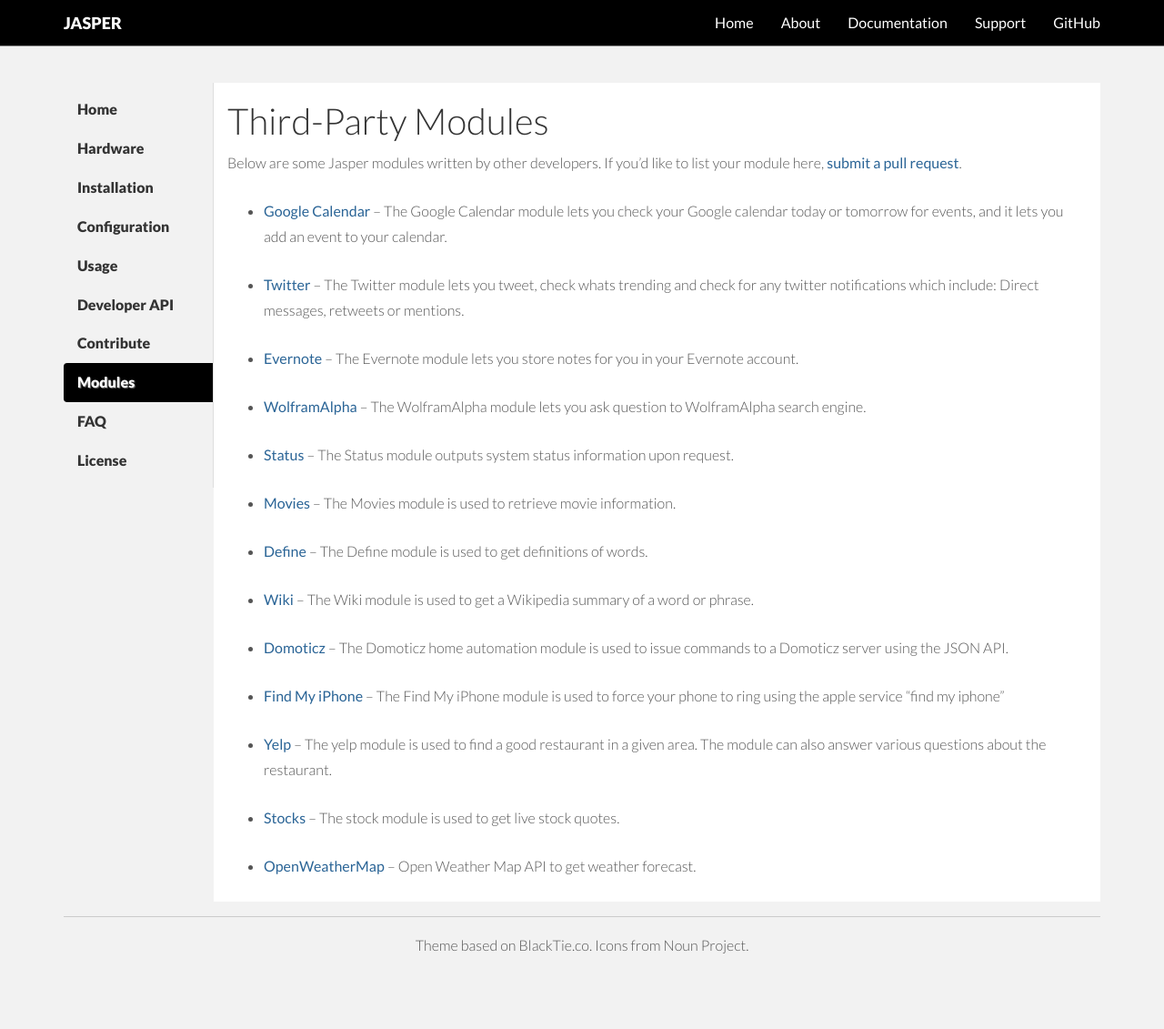
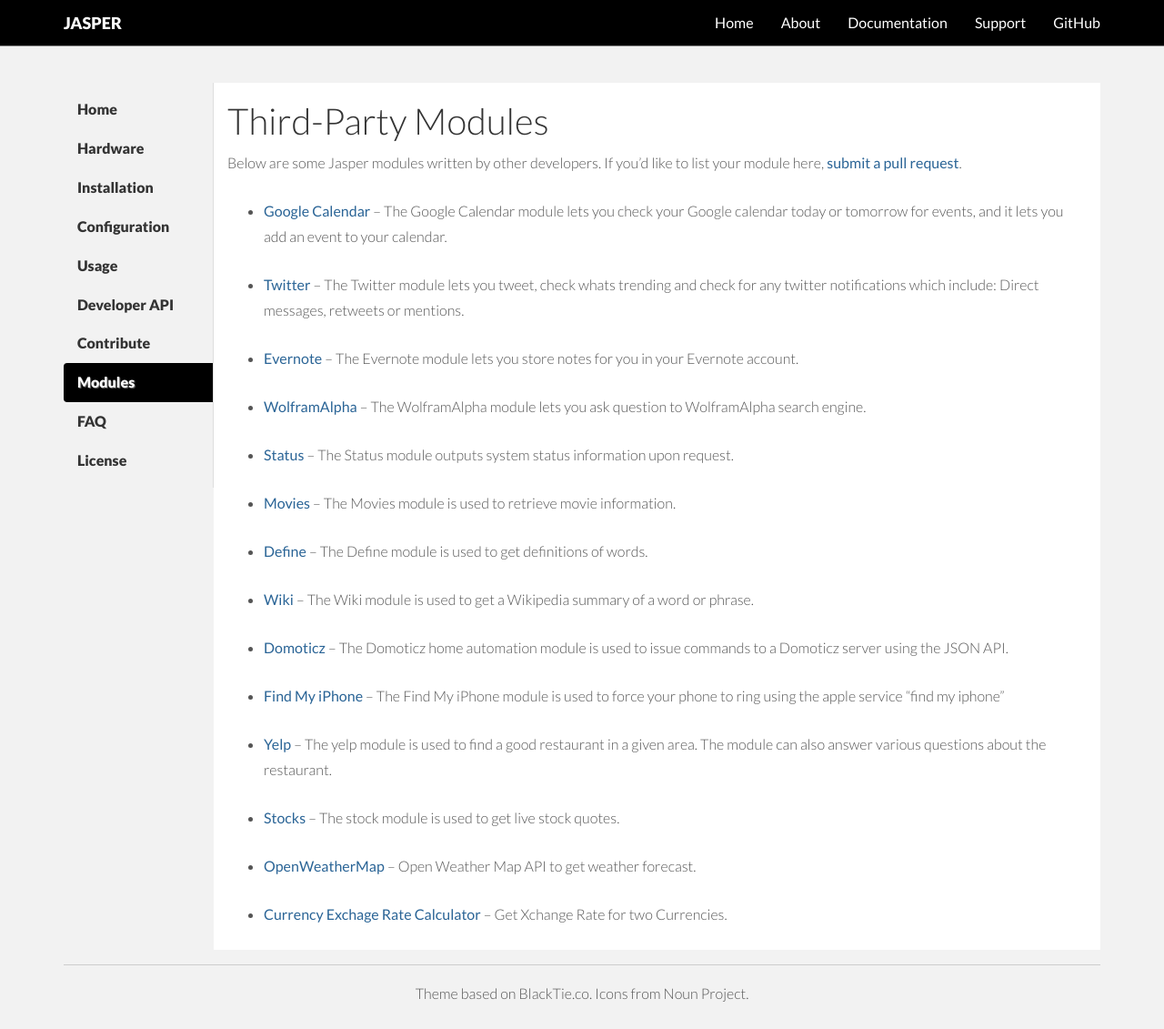
Before and after one commit to jasperproject/jasperproject.github.io, a Jekyll site: the page built from documentation/modules/index.md, in a window 1280 px wide and 1131 px high. Shown: the whole window at 91% size. Built offline with Jekyll 4.4.1, drawn with Linux system fonts in a browser that asks for light colours; nearby versions of some CDN libraries.

Commit message:
Update index.md

```diff
--- a/documentation/modules/index.md
+++ b/documentation/modules/index.md
@@ -35,3 +35,5 @@
 - [Stocks](https://github.com/dmbuchta/jasper-stocks.git) -- The stock module is used to get live stock quotes.
 
 - [OpenWeatherMap](https://github.com/G10DRAS/JasperModules.git) -- Open Weather Map API to get weather forecast.
+
+- [Currency Exchage Rate Calculator](https://github.com/G10DRAS/JasperModules.git) -- Get Xchange Rate for two Currencies.
```
